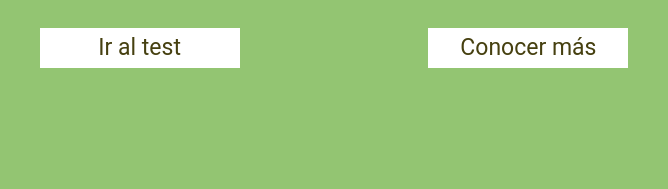
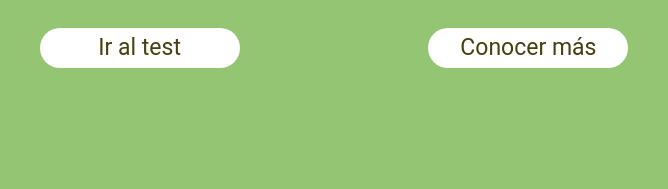
Before and after one commit to angelellij/TIV, a plain HTML site: page index.html in a window 1280 px wide. Shown: the part 278-467 px from the top of the page, 306-974 px from the left. Drawn offline with Linux system fonts and the light colour scheme.

Commit message:
Add files via upload

```diff
--- a/css/TIVEstiloHomeBg.css
+++ b/css/TIVEstiloHomeBg.css
@@ -117,6 +117,7 @@ h1{
 	position:absolute;
 	width:200px;
 	height:40px;
+	border-radius:35px;
 	background-color: #ffffff;}
 
 #InicioOpcionA{
--- a/css/TIVEstiloHomeS.css
+++ b/css/TIVEstiloHomeS.css
@@ -130,6 +130,7 @@ h1{
 	margin:auto;
 	width:200px;
 	height:40px;
+	border-radius:35px;
 	padding: 1px;
 	background-color: #ffffff;}
 
```
